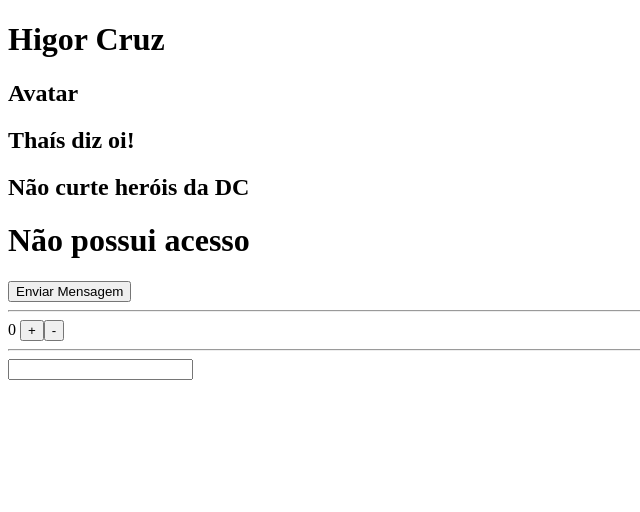
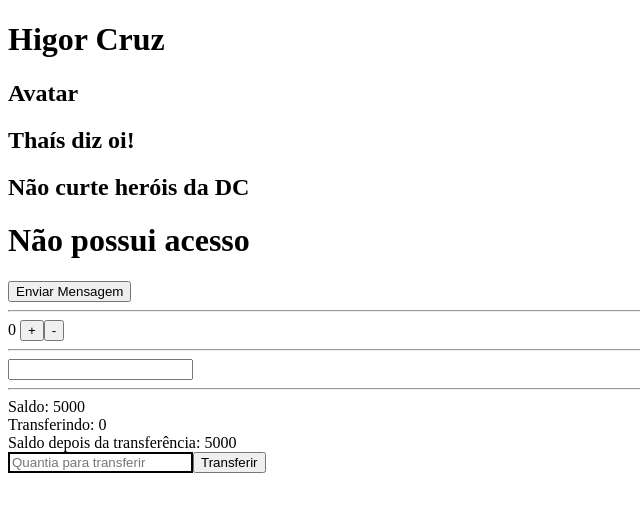
Before and after one commit to higorrsc/ebac-dev-fsp-frontend, a Vue app: page / in a window 1280 px wide. Shown: the top 512 px of the page, without its empty margins (0-640 px from the left). Built offline with nearby package versions, Linux system fonts and the light colour scheme.

Commit message:
conteúdo aula 5

```diff
--- a/src/App.vue
+++ b/src/App.vue
@@ -23,7 +23,9 @@ const estaAutorizado = false
 // let contador = 0
 const estado = reactive({
   contador: 0,
-  email: ''
+  email: '',
+  saldo: 5000,
+  transferindo: 0
 })
 function incrementar() {
   estado.contador++;
@@ -33,6 +35,14 @@ function decrementar() {
 }
 function alteraEmail(evento) {
   estado.email = evento.target.value
+}
+function mostraSaldoFuturo() {
+  const { saldo, transferindo } = estado;
+  return saldo - transferindo;
+}
+function validaValorTransferencia() {
+  const { saldo, transferindo } = estado;
+  return saldo >= transferindo;
 }
 
 </script>
@@ -63,10 +73,30 @@ function alteraEmail(evento) {
 
   {{ estado.email }}
   <input type="email" @keyup="alteraEmail" name="txtEmail" id="txtEmail">
+
+  <br>
+  <hr>
+
+  Saldo: {{ estado.saldo }} <br>
+  Transferindo: {{ estado.transferindo }} <br>
+  Saldo depois da transferência: {{ mostraSaldoFuturo() }} <br>
+  <input type="number" name="" id="" placeholder="Quantia para transferir" class="campo"
+    :class="{ invalido: !validaValorTransferencia() }" @keyup="evento => estado.transferindo = evento.target.value">
+  <button v-if="validaValorTransferencia()">Transferir</button>
+  <span v-else>Valor maior que o saldo</span>
 </template>
 
 <style scoped>
 img {
   max-width: 200px;
 }
+
+.invalido {
+  outline-color: red;
+  border-color: red;
+}
+
+.campo {
+  border: 2px solid #000;
+}
 </style>
```
